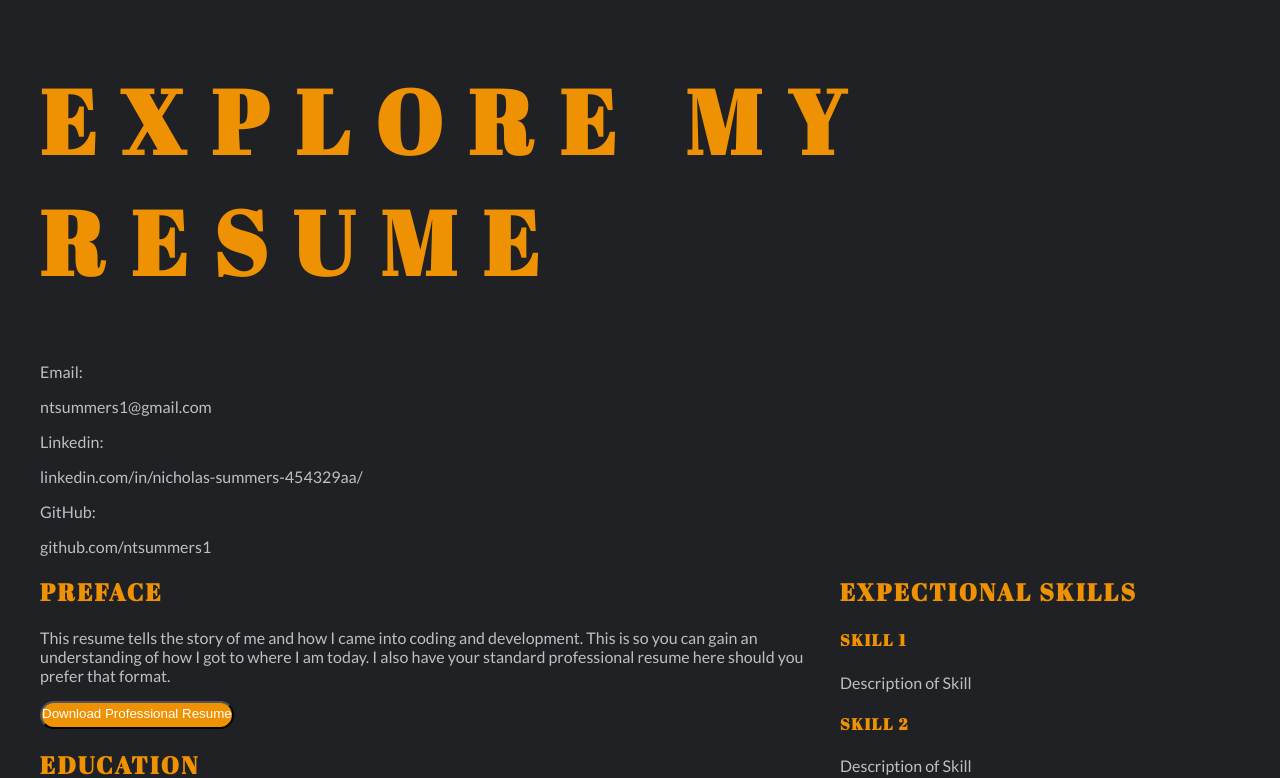
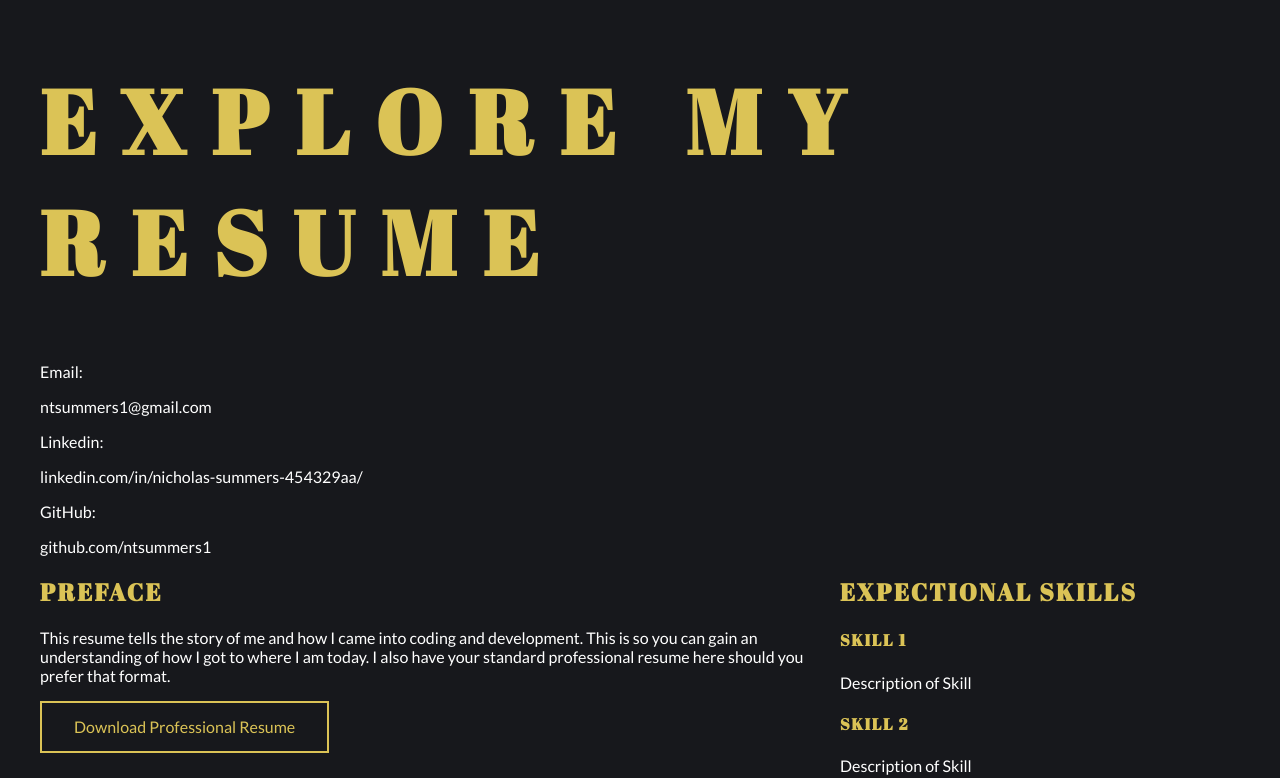
Before and after one commit to ntsummers1/portfolio-2022, a Next.js app: page / in a window 1280 px wide. Shown: the top 778 px of the page. Built offline with nearby package versions, Linux system fonts and the light colour scheme.

Commit message:
Further play with colors to get theming right

```diff
--- a/styles/Home.module.scss
+++ b/styles/Home.module.scss
@@ -28,14 +28,21 @@
   }
 
   button {
-    display: inline-block;
-    padding: 3px 0 6px;
-    border-radius: 16.5px;
-    background-color: variables.$primary-color;
-    color: #fff;
-    outline: none;
+    background: none;
+    border: 2px solid;
+    font: inherit;
+    line-height: 1;
+    margin: 0;
+    padding: 1em 2em;
 
-    &:hover {
+    color: variables.$primary-color;
+    transition: 0.25s;
+
+    &:hover,
+    &:focus {
+      box-shadow: inset 0 0 0 2em adjust-hue(variables.$primary-color, 90deg);
+      border-color: adjust-hue(variables.$primary-color, 90deg);
+      color: #fff;
       cursor: pointer;
     }
   }
--- a/styles/_variables.scss
+++ b/styles/_variables.scss
@@ -1 +1 @@
-$primary-color: #EE9102;
+$primary-color: #DBC356;
--- a/styles/globals.scss
+++ b/styles/globals.scss
@@ -6,8 +6,8 @@ body {
   margin: 0;
   font-family: 'Lato', -apple-system, BlinkMacSystemFont, Segoe UI, Roboto, Oxygen,
     Ubuntu, Cantarell, Fira Sans, Droid Sans, Helvetica Neue, sans-serif;
-  background-color: #202124;
-  color: #bcc0c3;
+  background-color: #17181c;
+  color: #fff;
 }
 
 h1, h2, h3, h4, h5 {
```
